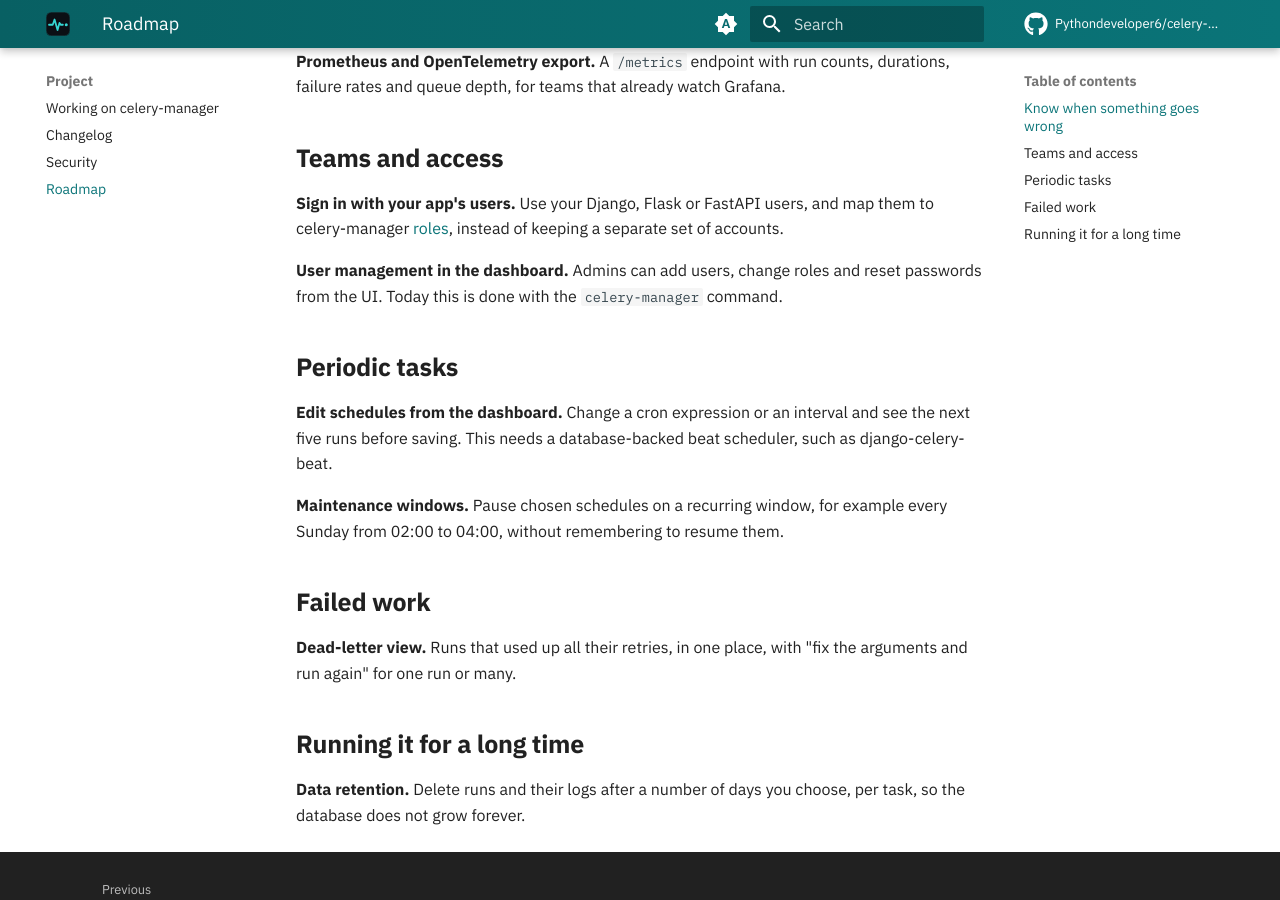
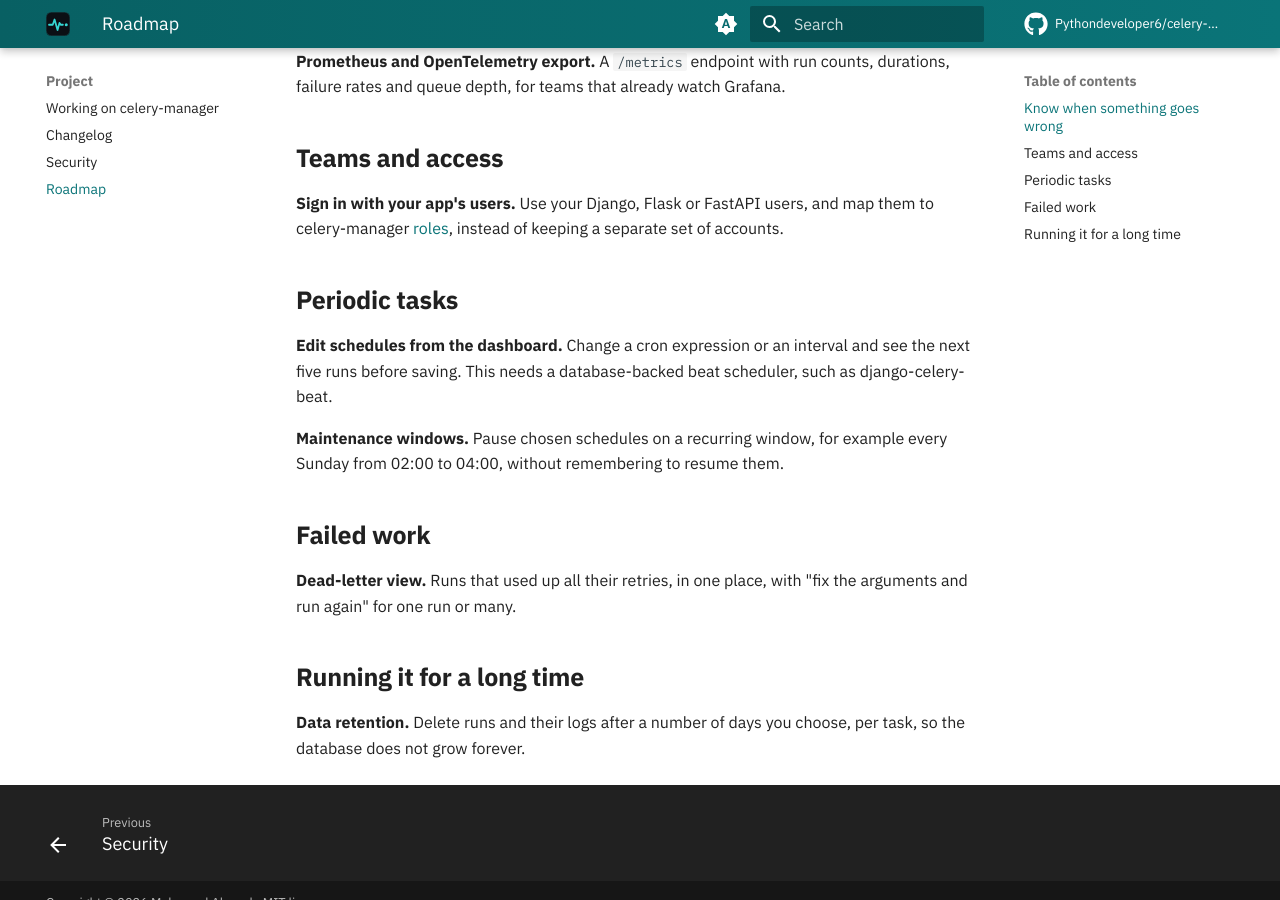
Before and after one commit to Pythondeveloper6/celery-manager, an MkDocs documentation site: the page built from docs/roadmap.md, in a window 1280 px wide and 900 px high, scrolled down 414 px. Built offline with MkDocs 1.6.1 and Material for MkDocs 9.7.7, drawn with Linux system fonts in a browser that asks for light colours; comment, search, counter and statistics services are not loaded.

Commit message:
Docs: dashboard user management is no longer on the roadmap

```diff
--- a/docs/roadmap.md
+++ b/docs/roadmap.md
@@ -18,9 +18,6 @@ durations, failure rates and queue depth, for teams that already watch Grafana.
 **Sign in with your app's users.** Use your Django, Flask or FastAPI users, and map them
 to celery-manager [roles](roles.md), instead of keeping a separate set of accounts.
 
-**User management in the dashboard.** Admins can add users, change roles and reset
-passwords from the UI. Today this is done with the `celery-manager` command.
-
 ## Periodic tasks
 
 **Edit schedules from the dashboard.** Change a cron expression or an interval and see
```
